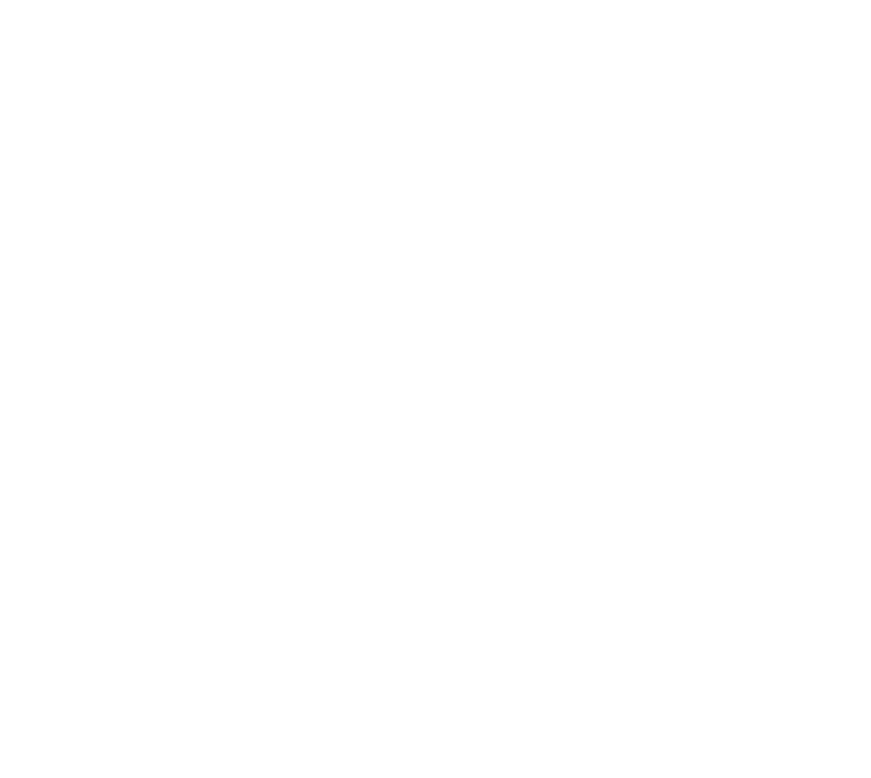
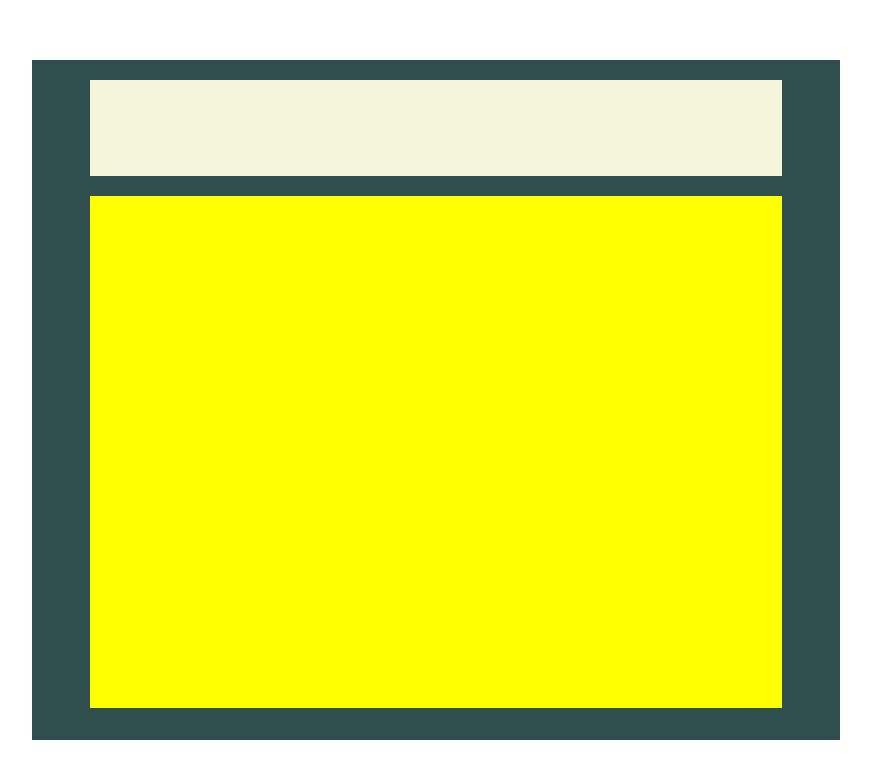
Before and after one commit to Dohoda/calculator, a plain HTML site: page index.html in a window 1280 px wide. Shown: the whole page, without its empty margins (204-1075 px from the left). Drawn offline with Linux system fonts and the light colour scheme.

Commit message:
structured the calculator temporarily

```diff
--- a/index.html
+++ b/index.html
@@ -10,5 +10,17 @@
 </head>
 <body>
 
+    <div class = "calculator">
+
+        <div class = "calcDisplay">
+
+        </div>
+
+        <div class = "numpad">
+
+        </div>
+
+    </div>
+
 </body>
 </html>
--- a/style.css
+++ b/style.css
@@ -0,0 +1,30 @@
+body {
+    height: 100vh;
+    margin: 0;
+    display: flex;
+    justify-content: center;
+    align-items: center;
+}
+
+.calculator{
+    background-color: darkslategrey;
+    display: flex;
+    flex-direction: column;
+    align-items: center;
+    width: 60%;
+    height: 80%;
+    padding: 20px;
+}
+
+.calcDisplay{
+    background-color: beige;
+    height: 15%;
+    width: 90%;
+}
+
+.numpad{
+    margin-top: 20px;
+    background-color: yellow;
+    width: 90%;
+    height: 80%;
+}
```
